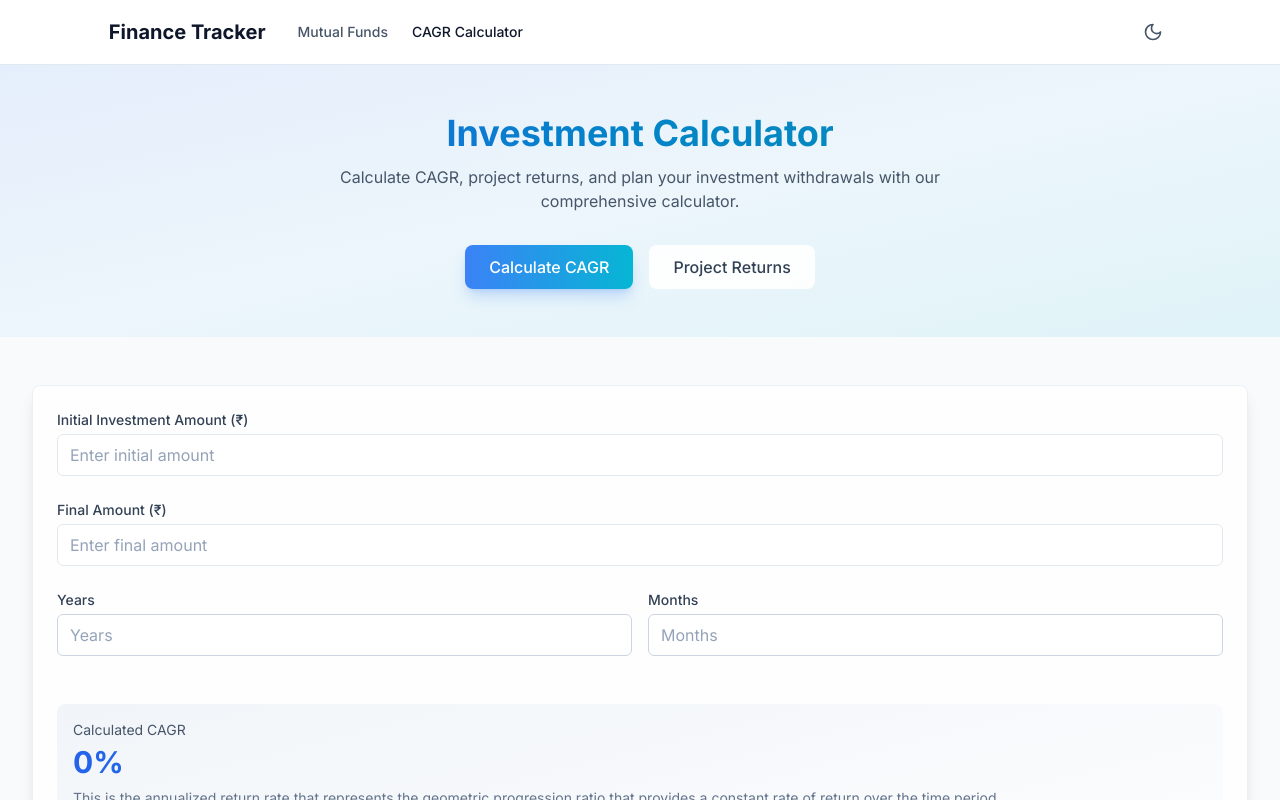
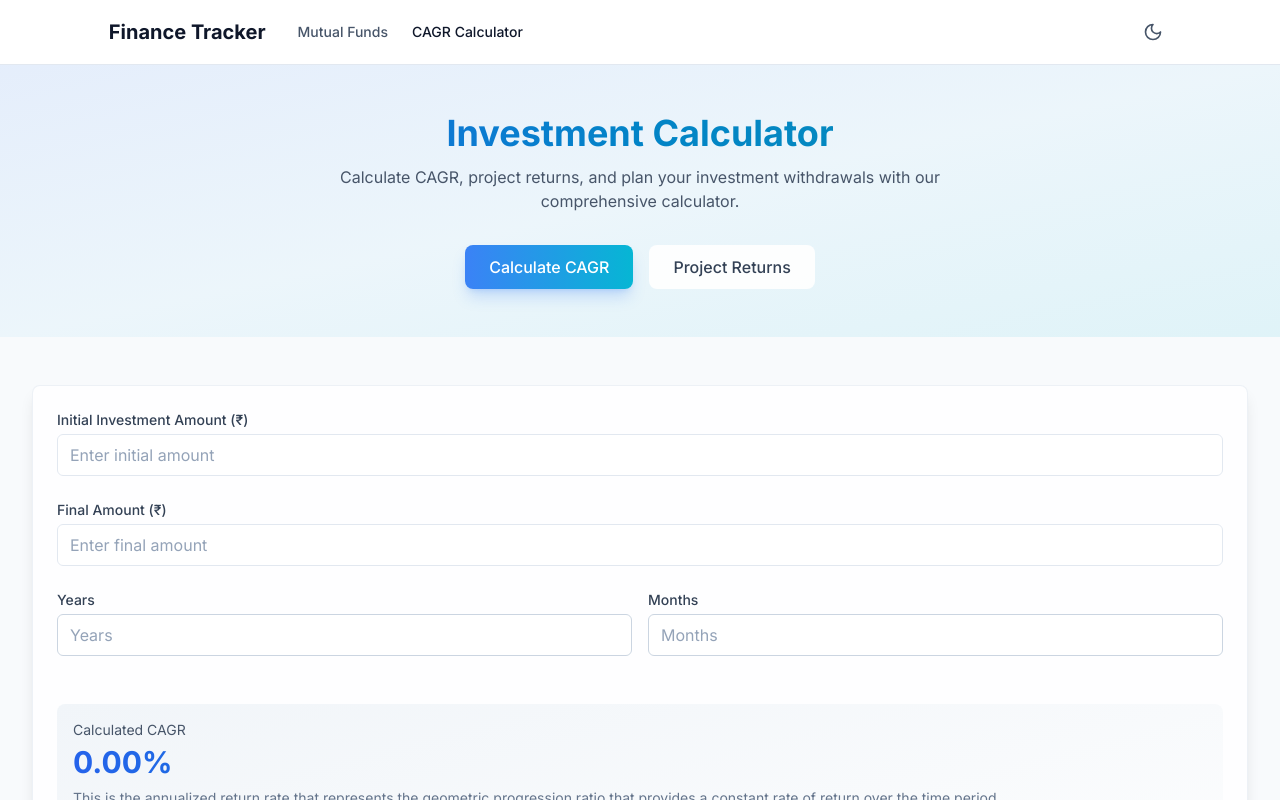
Before and after one commit to Pragadeesh122/finance_tracker, a Next.js app: page /cagr-calculator in a window 1280 px wide. Shown: the top 800 px of the page. Built offline with nearby package versions, Linux system fonts and the light colour scheme.

Commit message:
one more fix with CARG

```diff
--- a/app/cagr-calculator/page.tsx
+++ b/app/cagr-calculator/page.tsx
@@ -327,7 +327,7 @@ export default function CAGRCalculator() {
                   Calculated CAGR
                 </div>
                 <div className='mt-1 bg-gradient-to-r from-blue-600 via-sky-600 to-cyan-600 bg-clip-text text-3xl font-bold text-transparent dark:from-indigo-400 dark:via-fuchsia-400 dark:to-violet-400'>
-                  {Math.round(cagr)}%
+                  {cagr.toFixed(2)}%
                 </div>
                 <div className='mt-2 text-sm text-slate-500 dark:text-slate-400'>
                   This is the annualized return rate that represents the
```
